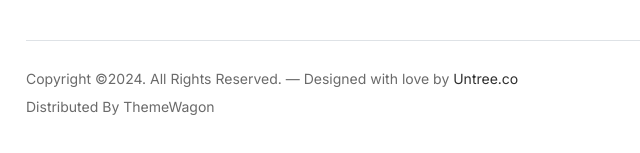
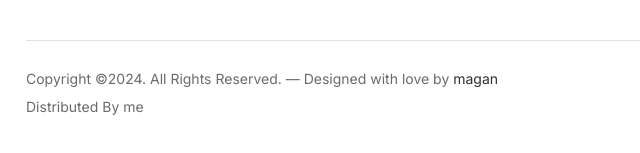
Before and after one commit to magancodes/magancodes.github.io, a plain HTML site: page index.html in a window 1280 px wide. Shown: the part 4894-5047 px from the top of the page, 56-696 px from the left. Drawn offline with Linux system fonts and the light colour scheme.

Commit message:
"Updated copyright information and template author credits in about.html and thankyou.html files."

```diff
--- a/index.html
+++ b/index.html
@@ -1,8 +1,8 @@
 <!-- /*
 * Bootstrap 5
 * Template Name: Furni
-* Template Author: Untree.co
-* Template URI: https://untree.co/
+* Template Author: magan
+* Template URI: https://magan/
 * License: https://creativecommons.org/licenses/by/3.0/
 */ -->
 <!doctype html>
@@ -10,7 +10,7 @@
 <head>
   <meta charset="utf-8">
   <meta name="viewport" content="width=device-width, initial-scale=1, shrink-to-fit=no">
-  <meta name="author" content="Untree.co">
+  <meta name="author" content="magan">
   <link rel="shortcut icon" href="favicon.png">
 
   <meta name="description" content="" />
@@ -21,7 +21,7 @@
 		<link href="https://cdnjs.cloudflare.com/ajax/libs/font-awesome/6.0.0-beta3/css/all.min.css" rel="stylesheet">
 		<link href="css/tiny-slider.css" rel="stylesheet">
 		<link href="css/style.css" rel="stylesheet">
-		<title>Furni Free Bootstrap 5 Template for Furniture and Interior Design Websites by Untree.co </title>
+		<title>Furni Free Bootstrap 5 Template for Furniture and Interior Design Websites by magan </title>
 	</head>
 
 	<body>
@@ -208,9 +208,9 @@
 				<div class="row justify-content-between">
 					<div class="col-lg-7 mb-5 mb-lg-0">
 						<div class="imgs-grid">
-							<div class="grid grid-1"><img src="images/img-grid-1.jpg" alt="Untree.co"></div>
-							<div class="grid grid-2"><img src="images/img-grid-2.jpg" alt="Untree.co"></div>
-							<div class="grid grid-3"><img src="images/img-grid-3.jpg" alt="Untree.co"></div>
+							<div class="grid grid-1"><img src="images/img-grid-1.jpg" alt="magan"></div>
+							<div class="grid grid-2"><img src="images/img-grid-2.jpg" alt="magan"></div>
+							<div class="grid grid-3"><img src="images/img-grid-3.jpg" alt="magan"></div>
 						</div>
 					</div>
 					<div class="col-lg-5 ps-lg-5">
@@ -519,7 +519,7 @@
 				<div class="border-top copyright">
 					<div class="row pt-4">
 						<div class="col-lg-6">
-							<p class="mb-2 text-center text-lg-start">Copyright &copy;<script>document.write(new Date().getFullYear());</script>. All Rights Reserved. &mdash; Designed with love by <a href="https://untree.co">Untree.co</a> Distributed By <a hreff="https://themewagon.com">ThemeWagon</a>  <!-- License information: https://untree.co/license/ -->
+							<p class="mb-2 text-center text-lg-start">Copyright &copy;<script>document.write(new Date().getFullYear());</script>. All Rights Reserved. &mdash; Designed with love by <a href="https://magan">magan</a> Distributed By <a hreff="https://me.com">me</a>  <!-- License information: https://magan/license/ -->
             </p>
 						</div>
 
```
Also changed, not shown: about.html (+5 -5 lines), blog.html (+5 -5 lines), cart.html (+5 -5 lines), checkout.html (+5 -5 lines), contact.html (+5 -5 lines), services.html (+5 -5 lines), shop.html (+5 -5 lines), thankyou.html (+5 -5 lines).
